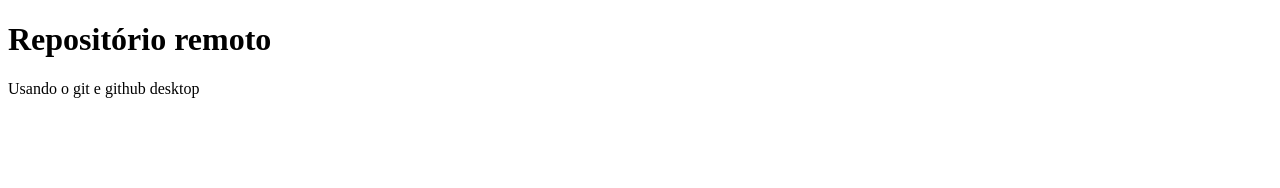
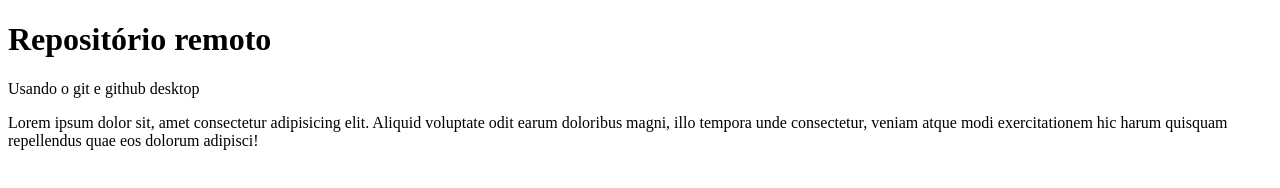
Before and after one commit to PROFLEANDROPRADO/3Tec-ProgBackEnd, a plain HTML site: page ex001/index.html in a window 1280 px wide. Drawn offline with Linux system fonts and the light colour scheme.

Commit message:
Atualizando paragrafo

```diff
--- a/ex001/index.html
+++ b/ex001/index.html
@@ -8,5 +8,6 @@
 <body>
     <h1>Repositório remoto</h1>
     <p>Usando o git e github desktop</p>
+    <p>Lorem ipsum dolor sit, amet consectetur adipisicing elit. Aliquid voluptate odit earum doloribus magni, illo tempora unde consectetur, veniam atque modi exercitationem hic harum quisquam repellendus quae eos dolorum adipisci!</p>
 </body>
 </html>
```
